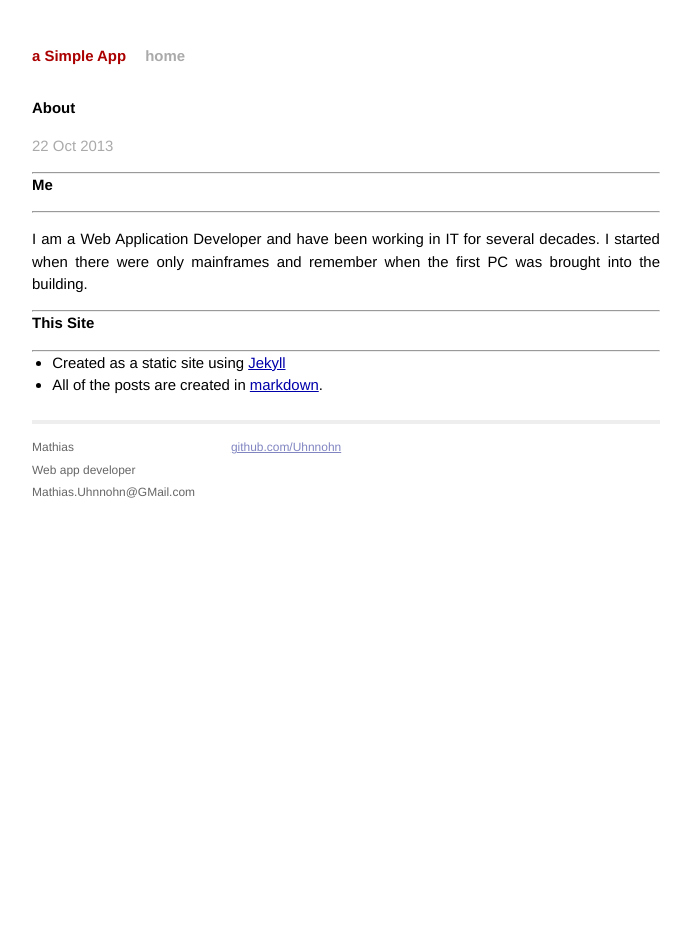
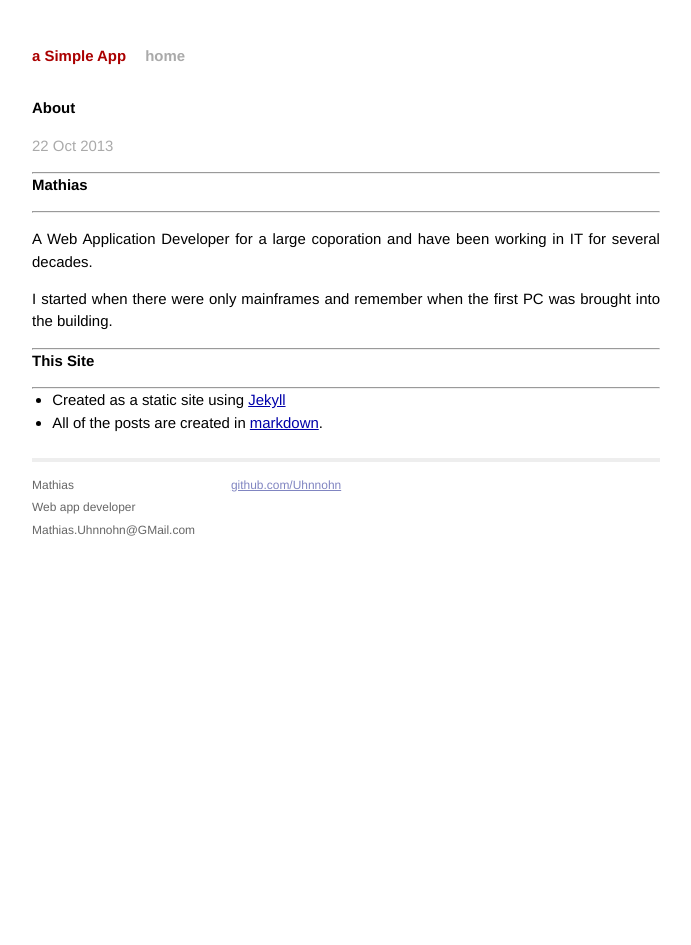
Before and after one commit to Uhnnohn/aSimpleApp.com, a Jekyll site: the page built from _posts/2013-10-22-About.md, in a window 1280 px wide. Shown: the whole page, without its empty margins (294-985 px from the left). Built offline with Jekyll 4.4.1, drawn with Linux system fonts in a browser that asks for light colours; Markdown is read by kramdown in place of the engine named in the settings.

Commit message:
Modified

```diff
--- a/_posts/2013-10-22-About.md
+++ b/_posts/2013-10-22-About.md
@@ -6,10 +6,12 @@ categories: about
 ---
 
 ***
-# Me
+# Mathias
 ***
 
-I am a Web Application Developer and have been working in IT for several decades. I started when there were only mainframes and remember when the first PC was brought into the building.
+> A Web Application Developer for a large coporation and have been working in IT for several decades.
+
+> I started when there were only mainframes and remember when the first PC was brought into the building.
 
 
 ***
```
